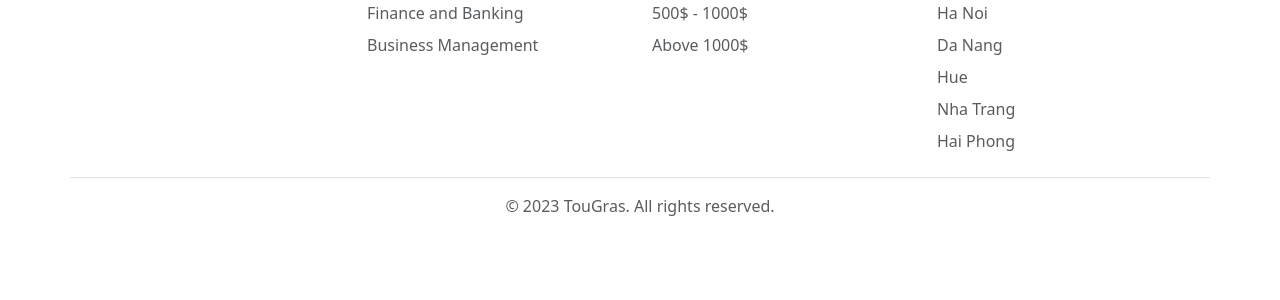
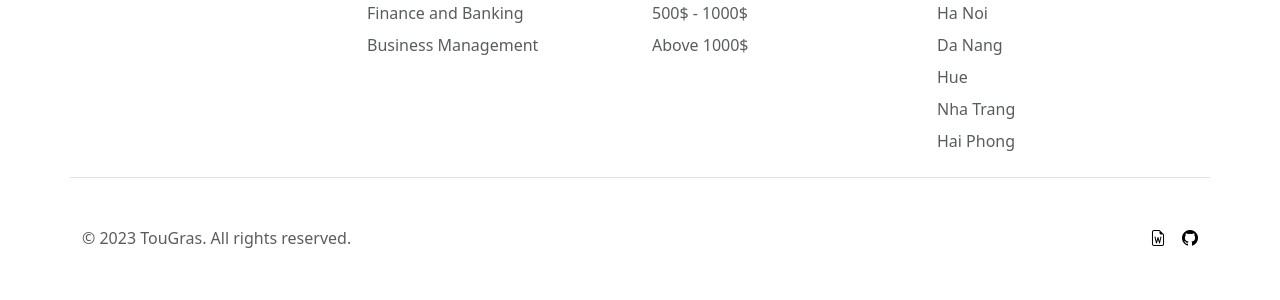
Before and after one commit to 21127221-voduyanh/intro2se-21clc08-group6, a Django app: page / in a window 1280 px wide. Shown: the part 266-566 px from the top of the page. Run offline with Django 4.2, Linux system fonts and the light colour scheme.

Commit message:
Update href

```diff
--- a/app/templates/app/base.html
+++ b/app/templates/app/base.html
@@ -194,10 +194,30 @@
                   <li class="nav-item mb-2"><a href="#" class="nav-link p-0 text-body-secondary">Hai Phong</a></li>
                 </ul>
               </div>
-
             </div>
 
-            <p class="text-center text-body-secondary">© 2023 TouGras. All rights reserved.</p>
+            <div class="d-flex flex-column flex-sm-row justify-content-between py-4 my-4">
+              <p class="text-center text-body-secondary">© 2023 TouGras. All rights reserved.</p>
+
+              <ul class="list-unstyled d-flex">
+                <li class="ms-3">
+                  <a class="link-body-emphasis" href="https://drive.google.com/drive/folders/1geCyo966XONxl-3R3YOm6Do0q54YnfhX?usp=sharing" target="_blank" rel="noopener noreferrer">
+                    <i class="bi bi-file-earmark-word"></i>
+                  </a>
+                </li>
+
+                <li class="ms-3">
+                  <a class="link-body-emphasis" href="https://github.com/Ji21127543/intro2se-21clc08-group06" target="_blank" rel="noopener noreferrer">
+                    <i class="bi bi-github">
+                    </i>
+                  </a>
+                </li>
+              </ul>
+            </div>
+
+
+
+
           </footer>
         </div>
       <script src="" async defer></script>
```
